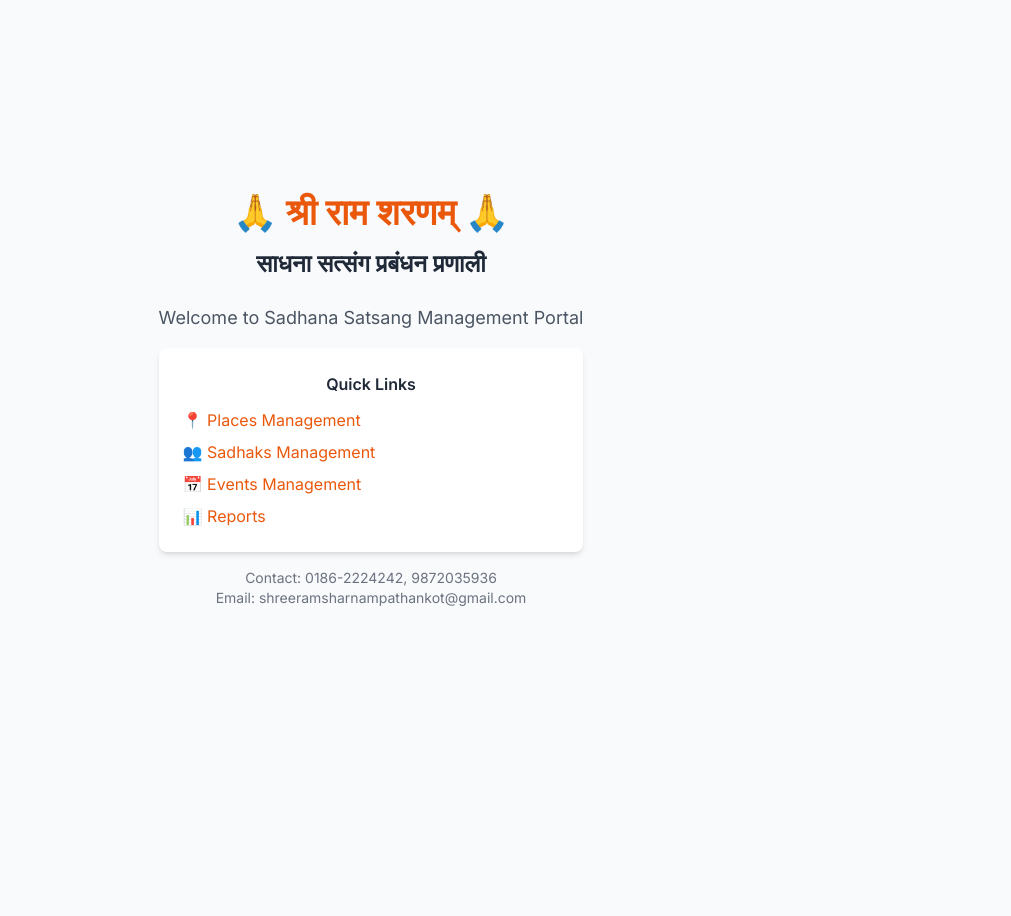
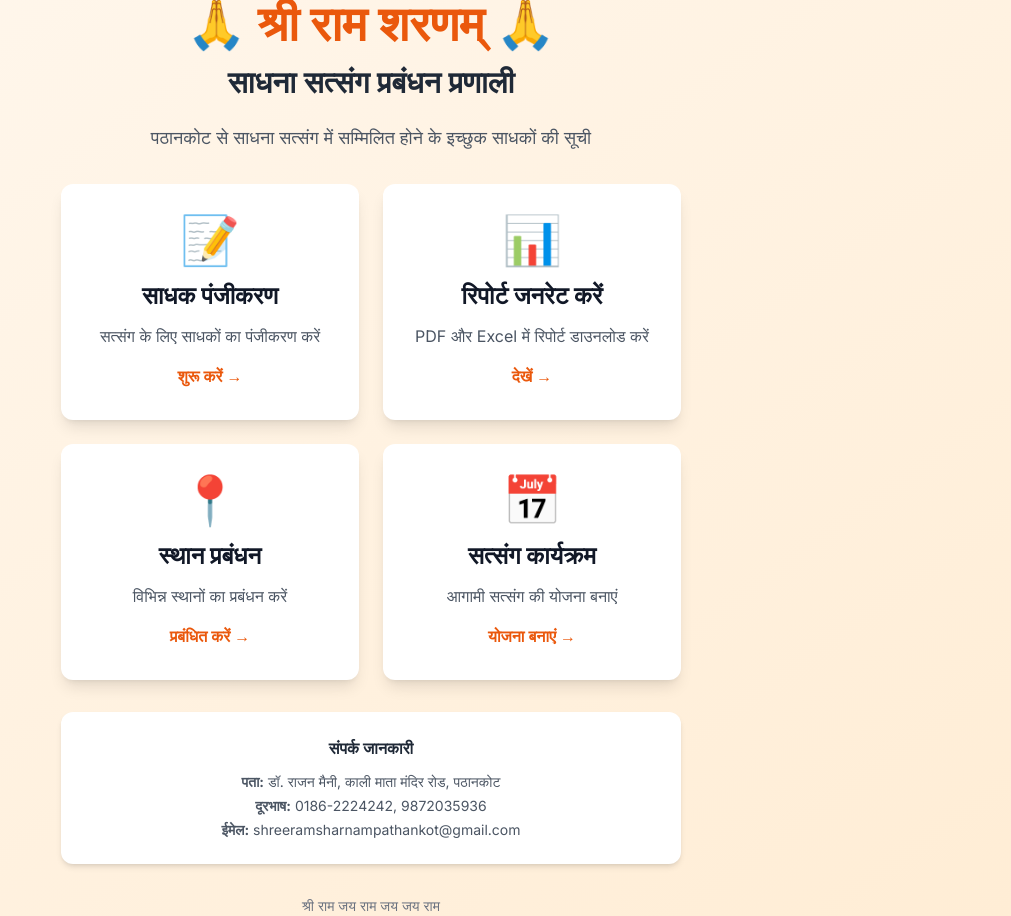
Before and after one commit to fmspathankot-spec/sadhana-satsang-portal, a Next.js app: page / in a window 1280 px wide. Shown: the whole page, without its empty margins (269-1280 px from the left). Before the commit the page ends 800 px from the top, so only its background shows below. Built offline with nearby package versions, Linux system fonts and the light colour scheme.

Commit message:
feat: Update homepage with better design and navigation

```diff
--- a/app/page.tsx
+++ b/app/page.tsx
@@ -1,31 +1,101 @@
 export default function HomePage() {
   return (
-    <div className="flex min-h-screen items-center justify-center">
-      <div className="text-center">
-        <h1 className="text-4xl font-bold text-orange-600 mb-4">
+    <div className="flex min-h-screen items-center justify-center bg-gradient-to-br from-orange-50 to-orange-100">
+      <div className="text-center max-w-4xl px-6">
+        <h1 className="text-5xl font-bold text-orange-600 mb-4">
           🙏 श्री राम शरणम् 🙏
         </h1>
-        <h2 className="text-2xl font-semibold text-gray-800 mb-6">
+        <h2 className="text-3xl font-semibold text-gray-800 mb-6">
           साधना सत्संग प्रबंधन प्रणाली
         </h2>
-        <div className="space-y-4 text-gray-600">
-          <p className="text-lg">
-            Welcome to Sadhana Satsang Management Portal
-          </p>
-          <div className="bg-white rounded-lg shadow-md p-6 max-w-md mx-auto">
-            <h3 className="font-semibold text-gray-800 mb-3">Quick Links</h3>
-            <ul className="space-y-2 text-left">
-              <li>📍 <a href="/places" className="text-orange-600 hover:underline">Places Management</a></li>
-              <li>👥 <a href="/sadhaks" className="text-orange-600 hover:underline">Sadhaks Management</a></li>
-              <li>📅 <a href="/events" className="text-orange-600 hover:underline">Events Management</a></li>
-              <li>📊 <a href="/reports" className="text-orange-600 hover:underline">Reports</a></li>
-            </ul>
-          </div>
-          <div className="mt-6 text-sm text-gray-500">
-            <p>Contact: 0186-2224242, 9872035936</p>
-            <p>Email: shreeramsharnampathankot@gmail.com</p>
+
+        <p className="text-lg text-gray-600 mb-8">
+          पठानकोट से साधना सत्संग में सम्मिलित होने के इच्छुक साधकों की सूची
+        </p>
+
+        <div className="grid grid-cols-1 md:grid-cols-2 gap-6 mb-8">
+          {/* Registration Card */}
+          <a
+            href="/registration"
+            className="group bg-white rounded-xl shadow-lg p-8 hover:shadow-2xl transition-all transform hover:-translate-y-1"
+          >
+            <div className="text-5xl mb-4">📝</div>
+            <h3 className="text-2xl font-bold text-gray-900 mb-3">
+              साधक पंजीकरण
+            </h3>
+            <p className="text-gray-600 mb-4">
+              सत्संग के लिए साधकों का पंजीकरण करें
+            </p>
+            <div className="text-orange-600 font-semibold group-hover:translate-x-2 transition-transform inline-block">
+              शुरू करें →
+            </div>
+          </a>
+
+          {/* Reports Card */}
+          <a
+            href="/reports"
+            className="group bg-white rounded-xl shadow-lg p-8 hover:shadow-2xl transition-all transform hover:-translate-y-1"
+          >
+            <div className="text-5xl mb-4">📊</div>
+            <h3 className="text-2xl font-bold text-gray-900 mb-3">
+              रिपोर्ट जनरेट करें
+            </h3>
+            <p className="text-gray-600 mb-4">
+              PDF और Excel में रिपोर्ट डाउनलोड करें
+            </p>
+            <div className="text-orange-600 font-semibold group-hover:translate-x-2 transition-transform inline-block">
+              देखें →
+            </div>
+          </a>
+
+          {/* Places Card */}
+          <a
+            href="/places"
+            className="group bg-white rounded-xl shadow-lg p-8 hover:shadow-2xl transition-all transform hover:-translate-y-1"
+          >
+            <div className="text-5xl mb-4">📍</div>
+            <h3 className="text-2xl font-bold text-gray-900 mb-3">
+              स्थान प्रबंधन
+            </h3>
+            <p className="text-gray-600 mb-4">
+              विभिन्न स्थानों का प्रबंधन करें
+            </p>
+            <div className="text-orange-600 font-semibold group-hover:translate-x-2 transition-transform inline-block">
+              प्रबंधित करें →
+            </div>
+          </a>
+
+          {/* Events Card */}
+          <a
+            href="/events"
+            className="group bg-white rounded-xl shadow-lg p-8 hover:shadow-2xl transition-all transform hover:-translate-y-1"
+          >
+            <div className="text-5xl mb-4">📅</div>
+            <h3 className="text-2xl font-bold text-gray-900 mb-3">
+              सत्संग कार्यक्रम
+            </h3>
+            <p className="text-gray-600 mb-4">
+              आगामी सत्संग की योजना बनाएं
+            </p>
+            <div className="text-orange-600 font-semibold group-hover:translate-x-2 transition-transform inline-block">
+              योजना बनाएं →
+            </div>
+          </a>
+        </div>
+
+        {/* Contact Info */}
+        <div className="bg-white rounded-xl shadow-md p-6 mt-8">
+          <h3 className="font-semibold text-gray-800 mb-3">संपर्क जानकारी</h3>
+          <div className="text-sm text-gray-600 space-y-1">
+            <p><strong>पता:</strong> डॉ. राजन मैनी, काली माता मंदिर रोड, पठानकोट</p>
+            <p><strong>दूरभाष:</strong> 0186-2224242, 9872035936</p>
+            <p><strong>ईमेल:</strong> shreeramsharnampathankot@gmail.com</p>
           </div>
         </div>
+
+        <p className="text-gray-500 text-sm mt-8">
+          श्री राम जय राम जय जय राम
+        </p>
       </div>
     </div>
   );
```
